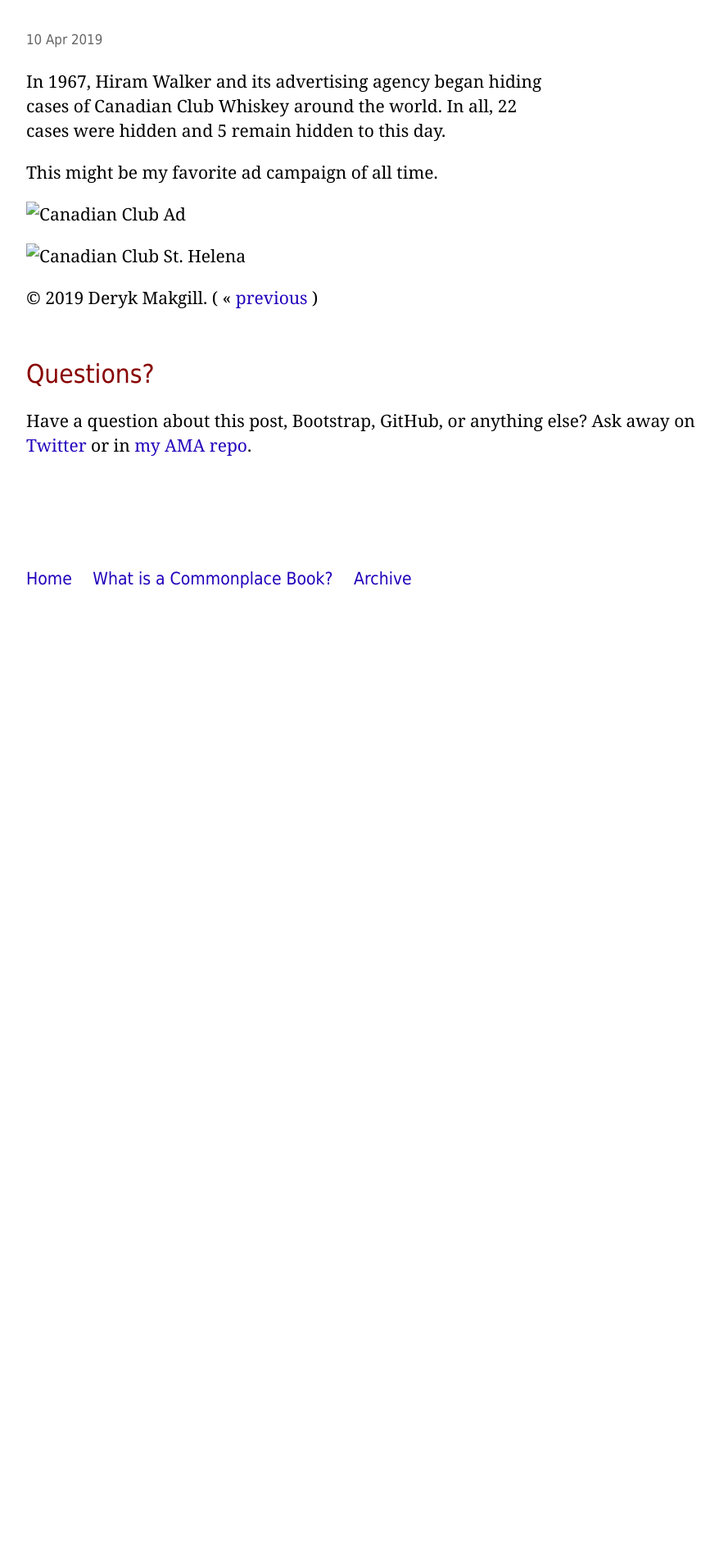
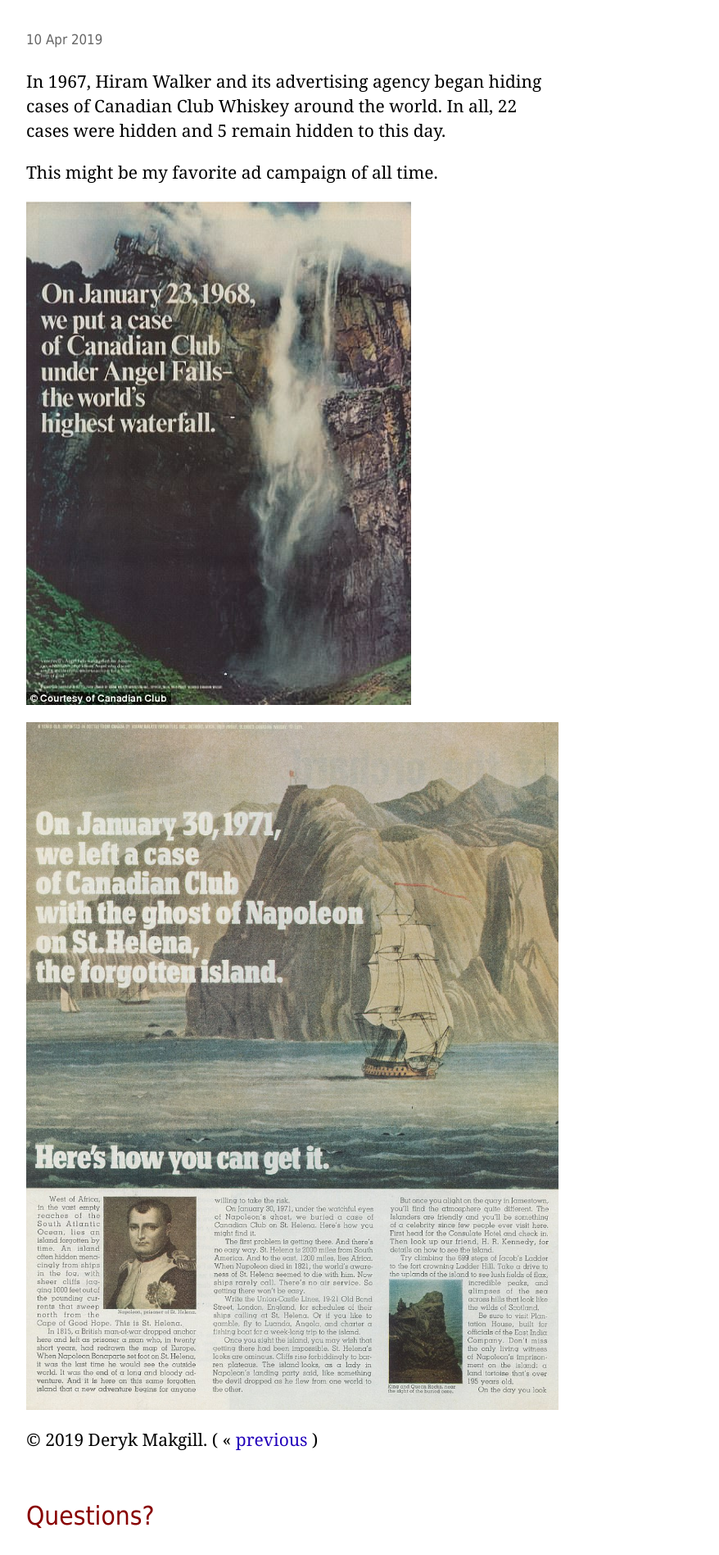
Before and after one commit to derykmakgill/commonplace, a Jekyll site: the page built from _posts/2019-04-10-2.md, in a window 1280 px wide. Shown: the part 494-2391 px from the top of the page at 82% size, without its empty margins (188-1066 px from the left). Built offline with Jekyll 4.4.1, drawn with Linux system fonts in a browser that asks for light colours; before the commit the page ends 1246 px from its top, so only the background shows below that.

Commit message:
Update 2019-04-10-2.md

```diff
--- a/_posts/2019-04-10-2.md
+++ b/_posts/2019-04-10-2.md
@@ -7,6 +7,6 @@
 
 This might be my favorite ad campaign of all time.
 
-![Canadian Club Ad](assets/images/Canadian-Club-Case-Ad-1.jpg)
+![Canadian Club Ad](/commonplace/assets/images/Canadian-Club-Case-Ad-1.jpg)
 
-![Canadian Club St. Helena](assets/images/Canadian-Club-Ad-St-Helena.jpg)
+![Canadian Club St. Helena](/commonplace/assets/images/Canadian-Club-Ad-St-Helena.jpg)
```
